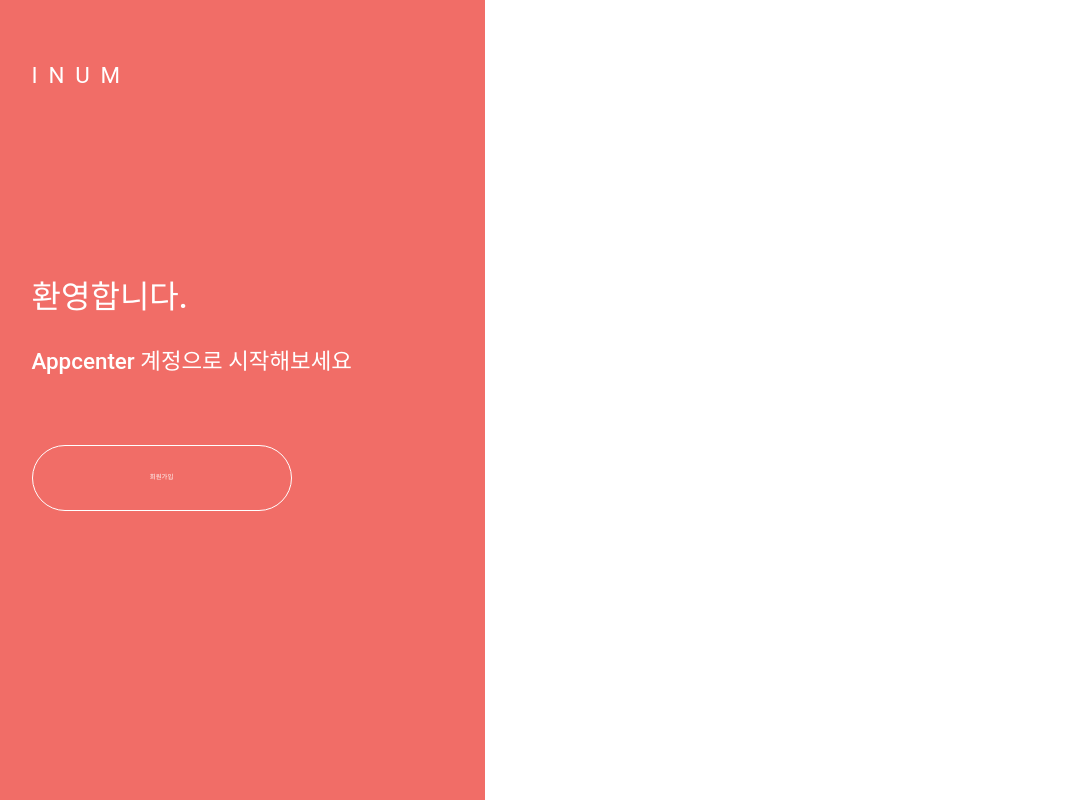
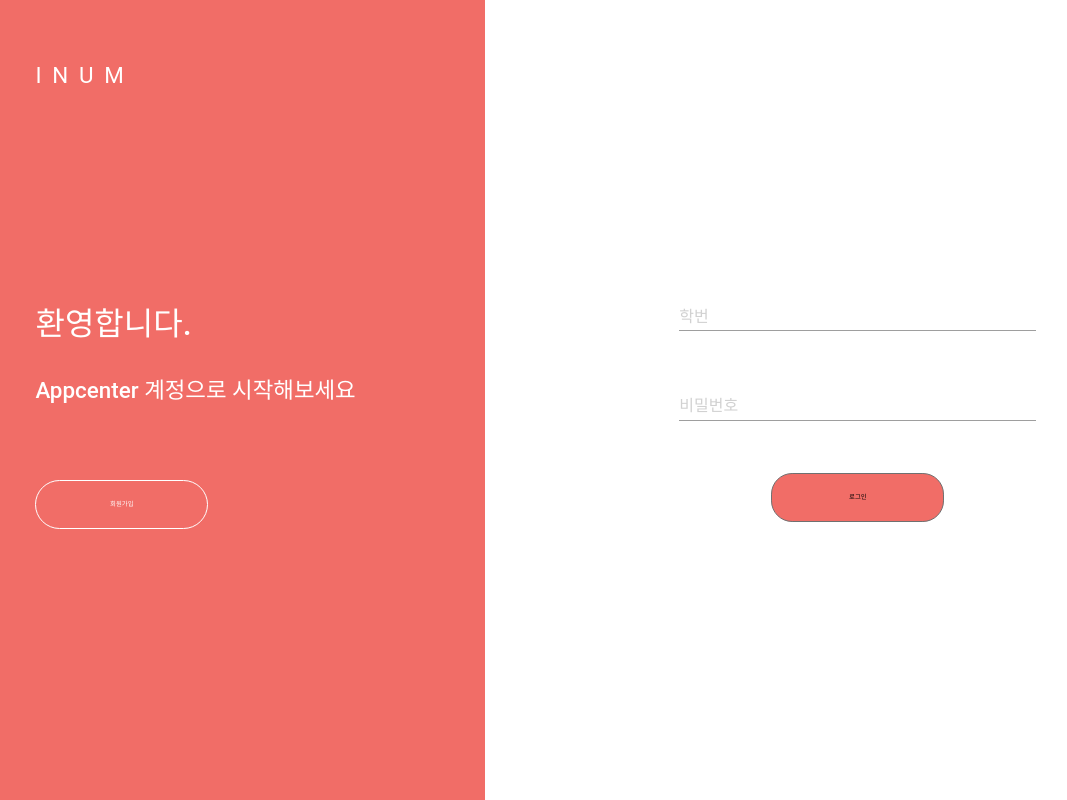
Before and after one commit to inu-appcenter/INUMWeb, a React app: page /account in a window 1280 px wide. Shown: the whole page, without its empty margins (58-1125 px from the left). Built offline with nearby package versions, Linux system fonts and the light colour scheme.

Commit message:
account css animation left to right

```diff
--- a/src/container/Account.jsx
+++ b/src/container/Account.jsx
@@ -1,12 +1,14 @@
 import React, { Component } from 'react';
 
 import IntroBlock from '../component/account/IntroBlock'
+import InputForm from './InputForm';
 
 class Account extends Component {
     render() {
         return (
-            <div>
+            <div className="accountForm">
                 <IntroBlock/>
+                <InputForm/>
             </div>
         );
     }
--- /dev/null
+++ b/src/container/InputForm.jsx
@@ -0,0 +1,17 @@
+import React, { Component } from 'react';
+
+class InputForm extends Component {
+    render() {
+        return (
+            <div className="inputForm">
+                <form className="loginForm">
+                    <input className="idForm" placeholder="학번"/>
+                    <input className="passwdForm" placeholder="비밀번호"/>
+                    <button>로그인</button>
+                </form>
+            </div>
+        );
+    }
+}
+
+export default InputForm;
--- a/src/style/account.scss
+++ b/src/style/account.scss
@@ -1,4 +1,45 @@
+@keyframes slideLeftToRight{
+    0%{
+        transform: translateX(-100%);
+    }
+    100%{
+        transform: translateX(0);
+    }
+}
+
+
+.inputFrom{
+    height: 100vh;
+    width:57.6vw;
+}
+.accountForm{
+    display: flex;
+    height:100vh;
+    .loginForm{
+        margin-top:37.6vh;
+        margin-left:15.2vw;
+        display: flex;
+        flex-direction: column;
+        input{
+            margin-bottom:7.4vh;
+            width:27.9vw;
+            height: 3.7vh;
+        }
+        button{
+            margin-top:-0.9vh;
+            margin-left:auto;
+            margin-right: auto;
+            width: 13.5vw;
+            height: 6.1vh;
+            border-radius: 3.3rem;
+            border: solid 1px #707070;
+            background-color: $faded-orange;
+    }
+    }
+}
+
 .introBlock{
+    animation: 2s ease-out 0s 1 slideLeftToRight;
     height: 100vh;
     width: 42.4vw;
     background-color: $faded_orange;
@@ -17,12 +58,11 @@
         color: #ffffff;
     }
     .introText{
-        padding-left:14rem;
+        padding-left:7.3vw;
     }
     .introHeader{
-        margin-top:27rem;
+        margin-top:25vh;
         width: 100%;
-        height: 6.6rem;
         font-family: Roboto;
         font-size: 5.0rem;
         font-weight: 500;
@@ -34,9 +74,8 @@
         color: #ffffff;
     }
     .introSub{
-        margin-top:4.4rem;
+        margin-top:4.1vh;
         width: 100%;
-        height: 4.7rem;
         font-family: Roboto;
         font-size: 3.5rem;
         font-weight: 500;
@@ -48,10 +87,10 @@
         color: #ffffff;
     }
     .introBtn{
-        margin-left:14rem;
-        margin-top : 10.4rem;
-        width: 260px;
-        height: 66px;
+        margin-left:7.3vw;
+        margin-top : 9.6vh;
+        width: 13.5vw;
+        height: 6.1vh;
         border-radius: 33px;
         border: solid 1px #ffffff;
         background-color: $faded_orange;
```
Also changed, not shown: 1 other file (tests, documents, lock files or other folders).
